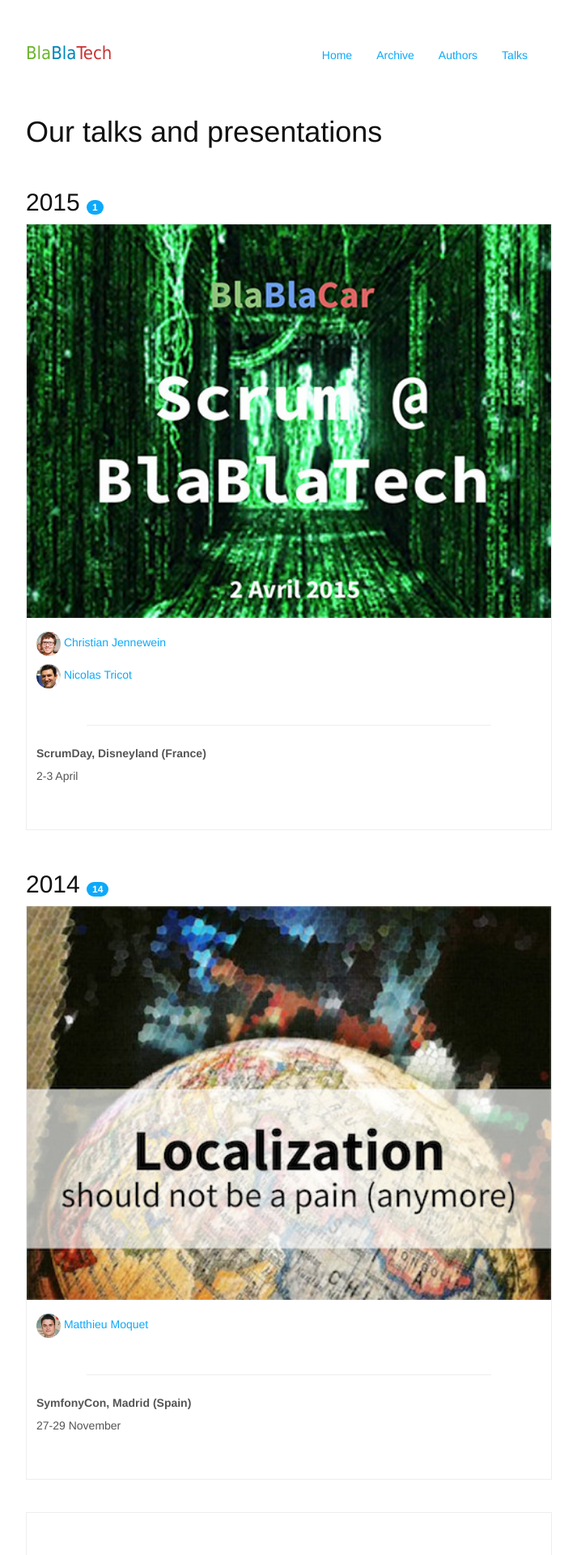
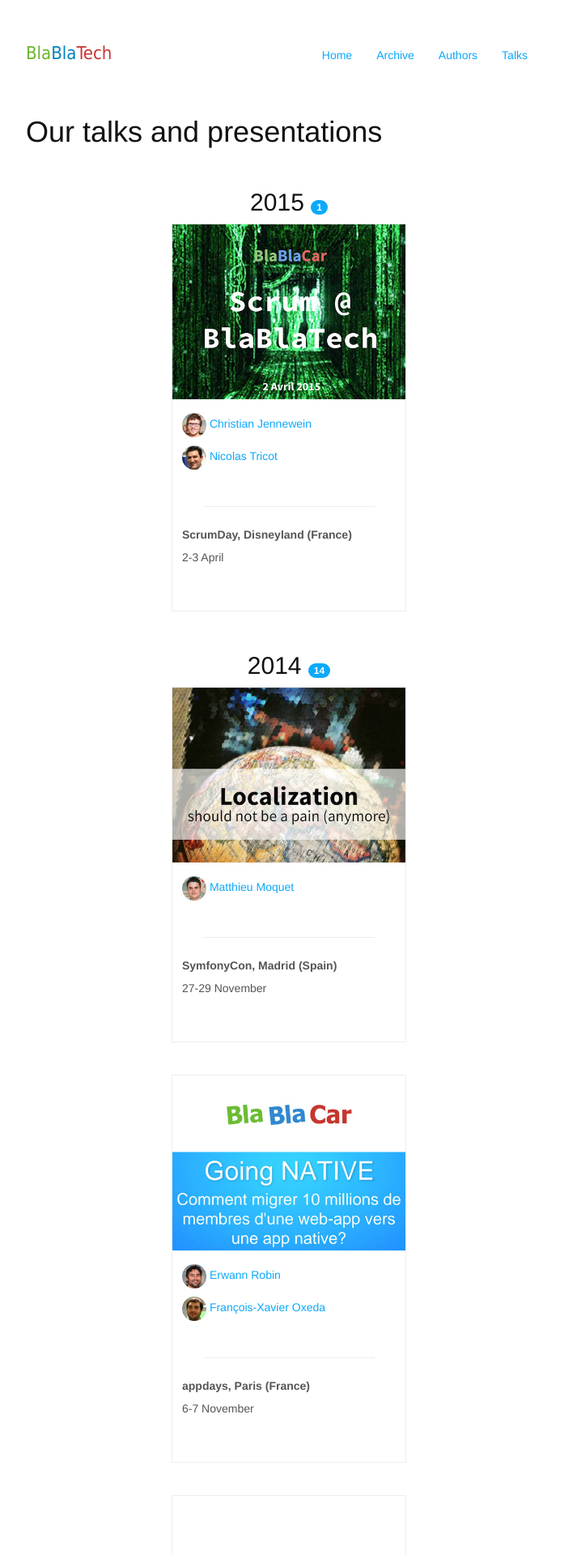
Before and after one commit to blablacar/blablatech, a Jekyll site: the page built from talks/index.html, in a window 1280 px wide. Shown: the top 1920 px of the page at 81% size, without its empty margins (283-996 px from the left). Built offline with Jekyll 4.4.1, drawn with Linux system fonts in a browser that asks for light colours; nearby versions of some CDN libraries; Markdown is read by kramdown in place of the engine named in the settings.

Commit message:
Update talks page again

```diff
--- a/css/blablatech.css
+++ b/css/blablatech.css
@@ -376,6 +376,11 @@
     margin: 5px 0;
 }
 
+.media-list{
+    max-width: 290px;
+    margin: 0 auto;
+}
+
 .media-list li{
     border: 1px solid #eee;
     margin-bottom: 40px;
--- a/talks/index.html
+++ b/talks/index.html
@@ -6,7 +6,7 @@
 <h1>Our talks and presentations</h1>
 
 {% for year in (2014..2015) reversed %}
-    <h2>{{ year }} <span class="badge blue">{{ site.talks[year].size }}</span></h2>
+    <h2 class="text-center">{{ year }} <span class="badge blue">{{ site.talks[year].size }}</span></h2>
     <ul class="media-list talks">
         {% for talk in site.talks[year] %}
             {% assign authors_authors = talk[1].authors %}
```
